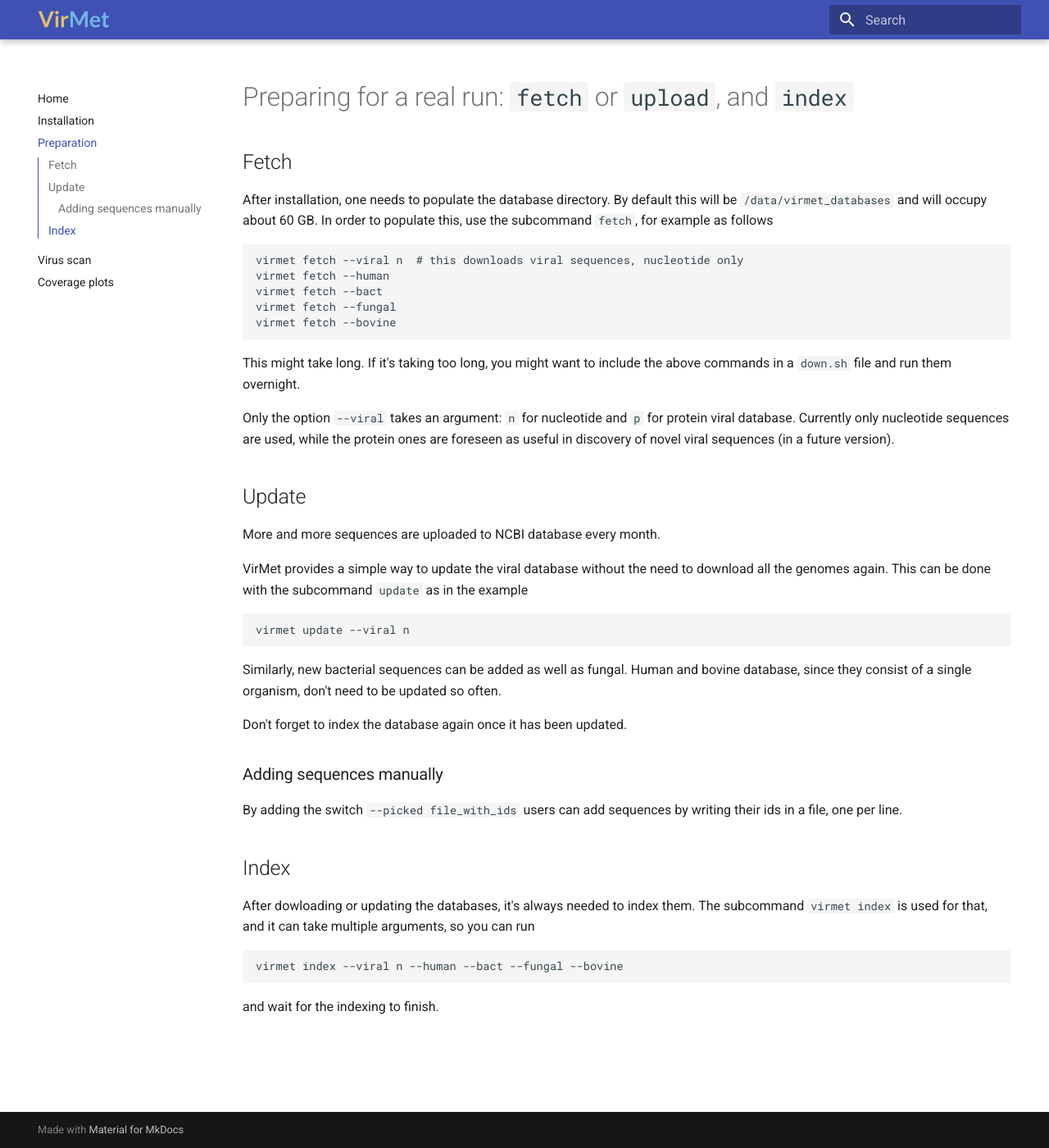
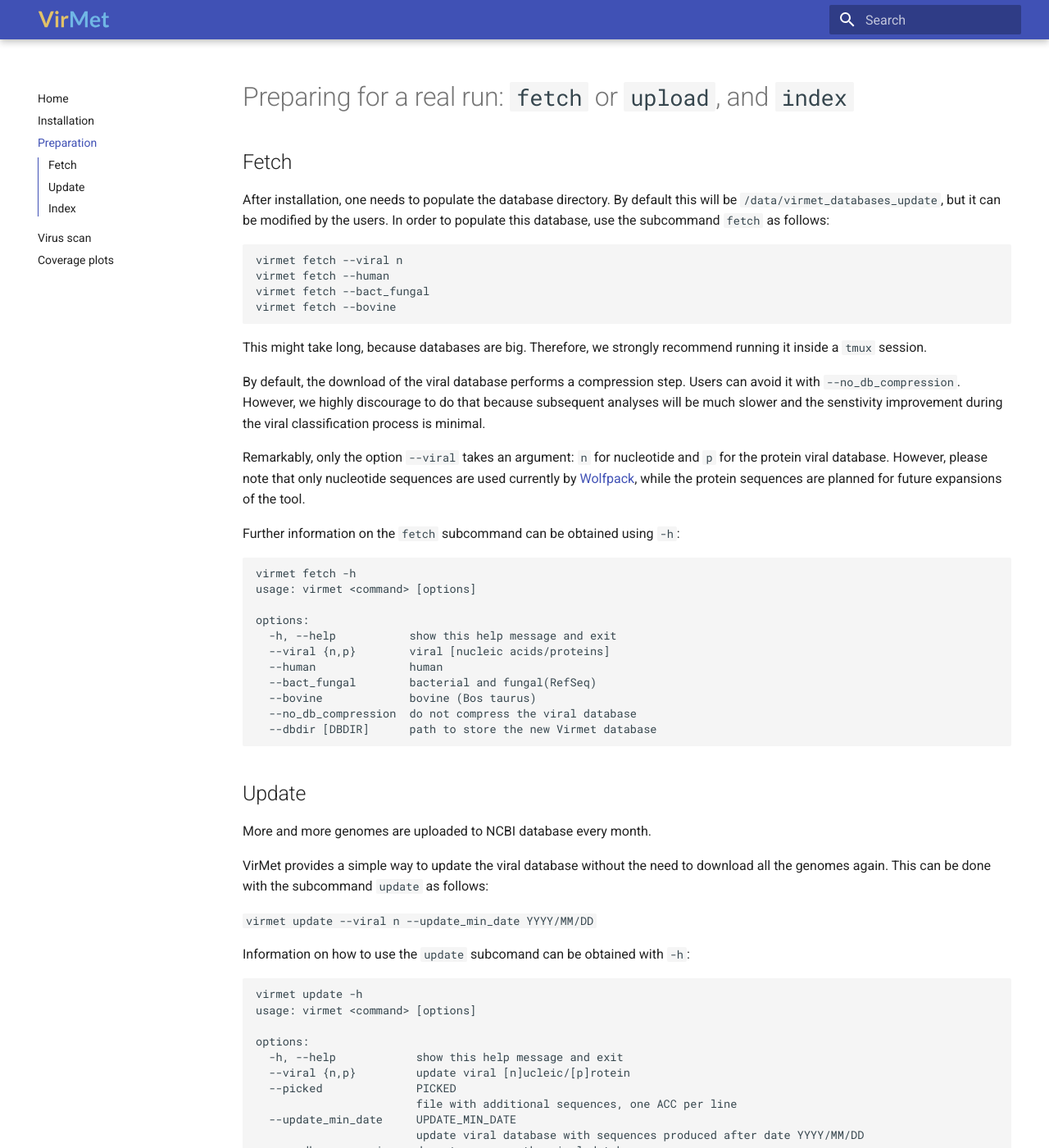
Before and after one commit to medvir/VirMet, an MkDocs documentation site: the page built from documentation/docs/Preparation.md, in a window 1280 px wide and 1400 px high. Shown: the whole window at 82% size. Built offline with MkDocs 1.6.1 and Material for MkDocs 9.7.7, drawn with Linux system fonts in a browser that asks for light colours; some of the changed text lies outside the part shown.

Commit message:
Update documentation

````diff
--- a/documentation/docs/Preparation.md
+++ b/documentation/docs/Preparation.md
@@ -3,50 +3,113 @@
 ## Fetch
 
 After installation, one needs to populate the database directory. By default
-this will be `/data/virmet_databases` and will occupy about 60 GB. In order to
-populate this, use the subcommand `fetch`, for example as follows
+this will be `/data/virmet_databases_update`, but it can be modified by the users.
+In order to populate this database, use the subcommand `fetch` as follows:
 
-    virmet fetch --viral n  # this downloads viral sequences, nucleotide only
-    virmet fetch --human
-    virmet fetch --bact
-    virmet fetch --fungal
-    virmet fetch --bovine
+```
+virmet fetch --viral n
+virmet fetch --human
+virmet fetch --bact_fungal
+virmet fetch --bovine
+```
 
-This might take long. If it's taking too long, you might want to include the
-above commands in a `down.sh` file and run them overnight.
+This might take long, because databases are big.
+Therefore, we strongly recommend running it inside a `tmux` session.
 
-Only the option `--viral` takes an argument: `n` for nucleotide and `p` for
-protein viral database. Currently only nucleotide sequences are used, while the
-protein ones are foreseen as useful in discovery of novel viral sequences
-(in a future version).
+By default, the download of the viral database performs a
+compression step. Users can avoid it with `--no_db_compression`.
+However, we highly discourage to do that because subsequent analyses
+will be much slower and the senstivity improvement during the
+viral classification process is minimal.
+
+Remarkably, only the option `--viral` takes an argument: `n` for nucleotide and `p` for
+the protein viral database. However, please note that only nucleotide sequences
+are used currently by [Wolfpack](./Wolfpack.md), while the protein sequences
+are planned for future expansions of the tool.
+
+Further information on the `fetch` subcommand can be obtained using `-h`:
+
+```
+virmet fetch -h
+usage: virmet <command> [options]
+
+options:
+  -h, --help           show this help message and exit
+  --viral {n,p}        viral [nucleic acids/proteins]
+  --human              human
+  --bact_fungal        bacterial and fungal(RefSeq)
+  --bovine             bovine (Bos taurus)
+  --no_db_compression  do not compress the viral database
+  --dbdir [DBDIR]      path to store the new Virmet database
+```
 
 ## Update
 
-More and more sequences are uploaded to NCBI database every month.
+More and more genomes are uploaded to NCBI database every month.
 
 VirMet provides a simple way to update the viral database without the need to download
-all the genomes again. This can be done with the subcommand
-`update` as in the example
+all the genomes again. This can be done with the subcommand `update` as follows:
 
-    virmet update --viral n
+`virmet update --viral n --update_min_date YYYY/MM/DD`
 
-Similarly, new bacterial sequences can be added as well as fungal. Human
-and bovine database, since they consist of a single organism, don't need to be
-updated so often.
+Information on how to use the `update` subcomand can be obtained with `-h`:
 
-Don't forget to index the database again once it has been updated.
+```
+virmet update -h
+usage: virmet <command> [options]
 
-### Adding sequences manually
+options:
+  -h, --help            show this help message and exit
+  --viral {n,p}         update viral [n]ucleic/[p]rotein
+  --picked              PICKED
+                        file with additional sequences, one ACC per line
+  --update_min_date     UPDATE_MIN_DATE
+                        update viral database with sequences produced after date YYYY/MM/DD
+  --no_db_compression   do not compress the viral database
+  --dbdir [DBDIR]       path to store the updated Virmet database
+```
 
-By adding the switch `--picked file_with_ids` users can add sequences by
-writing their ids in a file, one per line.
+In addition to choosing a specific date from which to look for reference sequences (`--update_min_date`),
+users can also provide a *.txt* file with specific viral genomes to include in the database (`--picked`).
+For that, they need to provide all the Accession Numbers (ACC) of these genomes
+as they appear in the NCBI RefSeq database.
+The .txt file should contain one Accession Number per row.
+
+As mentioned for the `fetch` subcommand, `update` also allows users to skip
+the compression step (`--no_db_compression`) of the viral database, although this is
+highly discouraged. Users can also change the default database path (`--dbdir`) if
+their whole VirMet database is in another location.
+
+Important: don't forget to index the viral database again once it has been updated.
 
 ## Index
 
 After dowloading or updating the databases, it's always needed to index them.
-The subcommand `virmet index` is used for that, and it can take multiple arguments,
-so you can run
+The subcommand `virmet index` is used for that, and it can take multiple arguments.
+Therefore, if users need to index the whole VirMet database, they can run:
 
-    virmet index --viral n --human --bact --fungal --bovine
+`virmet index --viral n --human --bact_fungal --bovine`
 
 and wait for the indexing to finish.
+
+Alternatively, if they need to index only the viral database, they can do it as follows:
+`virmet index --viral n`
+
+Further information on how to use the `index` subcommand can be obtained with `-h`:
+
+```
+virmet index -h
+usage: virmet <command> [options]
+
+options:
+  -h, --help       show this help message and exit
+  --viral {n,p}    make blast index of viral database
+  --human          make bwa index of human database
+  --bact_fungal    build kraken2 bacterial and fungal database
+  --bovine         make bwa index of bovine database
+  --dbdir [DBDIR]  path to store the indexed Virmet database
+```
+
+If you read until here, you are ready to use [VirMet Wolfpack](./Wolfpack.md)!
+
+**Enjoy analysing your mNGS analyses!**
````
Also changed, not shown: documentation/docs/index.md (+27 -7 lines).
